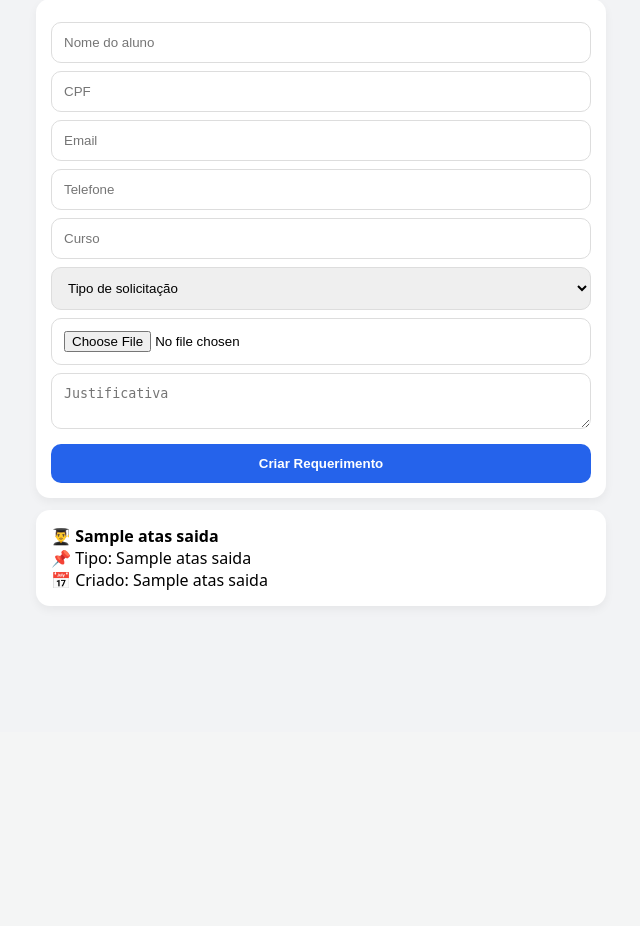
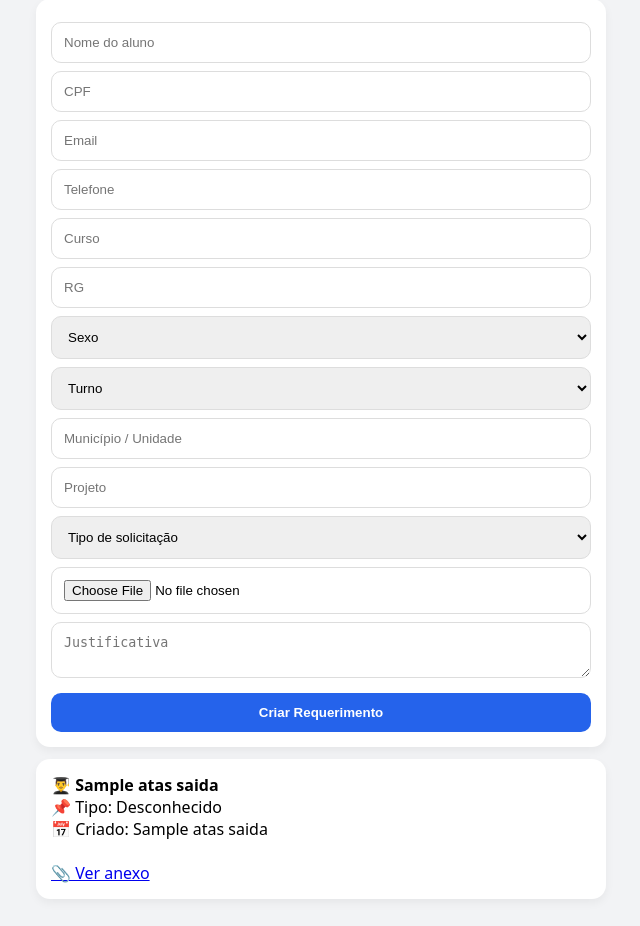
Before and after one commit to thiagoTBA/ata-online, a Flask app: page / in a window 1280 px wide. Shown: the part 68-994 px from the top of the page, without its empty margins (319-959 px from the left). Before the commit the page ends 658 px from the top, so only its background shows below. Run offline with Flask 3, Linux system fonts and the light colour scheme; the visitor is signed in with stand-in values (Sample User, id 1); tables that the repository leaves empty hold one stand-in row (values such as "Sample post"); a database or web service that is not in the repository returns one stand-in record (values such as "Sample title"); parts of the project's set-up code (start-up, migrations or seed data) failed here and were passed over; some libraries are stand-ins or nearby versions.

Commit message:
refatoracao2

```diff
--- a/app.py
+++ b/app.py
@@ -91,7 +91,32 @@ def log_action(user_id, acao, detalhes=""):
         db.close()
     except:
         pass
+# ---------------- HELPERS ----------------
 
+TIPOS = {
+    1: "Alterações Cadastrais",
+    2: "Mudança de Turno",
+    3: "Cancelamento de Matrícula",
+    4: "Declaração com Histórico",
+    5: "Declaração de Conclusão",
+    6: "Declaração de Matrícula",
+    7: "Declaração de Frequência",
+    8: "Declaração de Comparecimento",
+    9: "Declaração de Estágio",
+    10: "Declaração de Instrutoria",
+    11: "Revisão de Notas",
+    12: "2ª Via / Correção",
+    13: "2ª Chamada",
+    14: "Transferência",
+    15: "Certificação Intermediária",
+    16: "Histórico Escolar",
+    17: "Diploma/Certificado",
+    18: "Reoferta",
+    19: "Aproveitamento",
+    20: "Atividade Domiciliar",
+    21: "Justificativa de Faltas",
+    22: "Outros"
+}
 # ---------------- AUTH ----------------
 
 @app.route("/register", methods=["GET", "POST"])
@@ -201,35 +226,29 @@ def index():
     unidade_id = session.get("unidade_id")
     user_id = session.get("user_id")
 
-    if not role:
-        return redirect("/logout")
-
     db = get_db()
     cur = db.cursor()
 
     q = request.args.get("q", "").strip()
 
     try:
-        # 🔴 ADMIN
         if role == "admin":
             if q:
                 cur.execute("""
                     SELECT * FROM atas_saida
-                    WHERE destinatario ILIKE %s OR descricao ILIKE %s
+                    WHERE aluno_nome ILIKE %s
                     ORDER BY id DESC LIMIT 100
-                """, (f"%{q}%", f"%{q}%"))
+                """, (f"%{q}%",))
             else:
                 cur.execute("SELECT * FROM atas_saida ORDER BY id DESC LIMIT 100")
 
-        # 🟡 ADMIN UNIDADE
         elif role == "unit_admin":
             if q:
                 cur.execute("""
                     SELECT * FROM atas_saida
-                    WHERE unidade_id=%s
-                    AND (destinatario ILIKE %s OR descricao ILIKE %s)
+                    WHERE unidade_id=%s AND aluno_nome ILIKE %s
                     ORDER BY id DESC LIMIT 100
-                """, (unidade_id, f"%{q}%", f"%{q}%"))
+                """, (unidade_id, f"%{q}%"))
             else:
                 cur.execute("""
                     SELECT * FROM atas_saida
@@ -237,15 +256,13 @@ def index():
                     ORDER BY id DESC LIMIT 100
                 """, (unidade_id,))
 
-        # 🔵 USER
-        elif role == "user":
+        else:
             if q:
                 cur.execute("""
                     SELECT * FROM atas_saida
-                    WHERE usuario_id=%s
-                    AND (destinatario ILIKE %s OR descricao ILIKE %s)
+                    WHERE usuario_id=%s AND aluno_nome ILIKE %s
                     ORDER BY id DESC LIMIT 100
-                """, (user_id, f"%{q}%", f"%{q}%"))
+                """, (user_id, f"%{q}%"))
             else:
                 cur.execute("""
                     SELECT * FROM atas_saida
@@ -253,31 +270,25 @@ def index():
                     ORDER BY id DESC LIMIT 100
                 """, (user_id,))
 
-        # 🚨 QUALQUER COISA FORA DISSO
-        else:
-            return redirect("/logout")
-
         atas = cur.fetchall()
-
-    except Exception as e:
-        print("ERRO INDEX:", e)
-        return "Erro interno", 500
 
     finally:
         cur.close()
         db.close()
 
-    # 📊 métricas
     total = len(atas)
-    pendentes = len([a for a in atas if a[4] == "pendente"])
-    entregues = len([a for a in atas if a[4] == "entregue"])
+    pendentes = len([a for a in atas if a[8] in ["PENDENTE","EM_ATENDIMENTO"]])
+    aguardando = len([a for a in atas if a[8] == "AGUARDANDO_COORD"])
+    finalizados = len([a for a in atas if a[8] in ["DEFERIDO","INDEFERIDO"]])
 
     return render_template(
         "index.html",
         atas=atas,
+        tipos=TIPOS,
         total=total,
         pendentes=pendentes,
-        entregues=entregues,
+        aguardando=aguardando,
+        finalizados=finalizados,
         username=session.get("username")
     )
 
@@ -293,6 +304,11 @@ def add():
     email = request.form.get("email")
     telefone = request.form.get("telefone")
     curso = request.form.get("curso")
+    rg = request.form.get("rg")
+    sexo = request.form.get("sexo")
+    turno = request.form.get("turno")
+    municipio = request.form.get("municipio")
+    projeto = request.form.get("projeto")
 
     tipo = int(request.form["tipo"])
     justificativa = request.form.get("justificativa")
@@ -301,11 +317,26 @@ def add():
     file = request.files.get("anexo")
     anexo_url = None
 
+    allowed = (".pdf", ".png", ".jpg", ".jpeg")
+
     if file and file.filename:
+        filename = file.filename.lower()
+
+        if not filename.endswith(allowed):
+            return "Arquivo inválido"
+
+        # 🔒 limite de tamanho (opcional mas recomendado)
+        file.seek(0, os.SEEK_END)
+        size = file.tell()
+        file.seek(0)
+
+        if size > 5 * 1024 * 1024:
+            return "Arquivo muito grande (máx 5MB)"
+
         result = cloudinary.uploader.upload(file)
         anexo_url = result["secure_url"]
 
-    # 🔥 regra
+    # 🔥 regra de fluxo
     if tipo in [2,11,13,18,19,20,21,22]:
         status = "AGUARDANDO_COORD"
     else:
@@ -319,12 +350,14 @@ def add():
         (aluno_nome, cpf, email, telefone, curso,
          tipo, justificativa, status,
          anexo_url,
+         rg, sexo, turno, municipio, projeto,
          usuario_id, unidade_id)
-        VALUES (%s,%s,%s,%s,%s,%s,%s,%s,%s,%s,%s)
+        VALUES (%s,%s,%s,%s,%s,%s,%s,%s,%s,%s,%s,%s,%s,%s,%s,%s)
     """, (
         aluno_nome, cpf, email, telefone, curso,
         tipo, justificativa, status,
         anexo_url,
+        rg, sexo, turno, municipio, projeto,
         session["user_id"], session["unidade_id"]
     ))
 
@@ -486,16 +519,15 @@ def admin_users():
 
     # ---------------- UPDATE ----------------
     if request.method == "POST":
-        user_id = request.form.get("user_id")
+        user_id = int(request.form.get("user_id"))
         new_unidade = request.form.get("unidade_id")
         new_role = request.form.get("role")
 
         if new_role not in ["user", "unit_admin", "admin"]:
             return "Role inválido", 400
 
-        # 🔴 ADMIN → pode tudo
         if role == "admin":
-            if int(user_id) == session["user_id"] and new_role != "admin":
+            if user_id == session["user_id"] and new_role != "admin":
                 return "Você não pode remover seu próprio admin", 400
 
             cur.execute("""
@@ -504,8 +536,7 @@ def admin_users():
                 WHERE id=%s
             """, (new_unidade, new_role, user_id))
 
-        # 🟡 UNIT_ADMIN → limitado
-        else:
+        elif role == "unit_admin":
             if new_role == "admin":
                 return "Sem permissão", 403
 
@@ -516,6 +547,31 @@ def admin_users():
             """, (new_role, user_id, unidade_id))
 
         db.commit()
+
+    # ---------------- LISTAGEM ----------------
+    if role == "admin":
+        cur.execute("""
+            SELECT id, username, role, created_at, unidade_id
+            FROM usuarios
+            ORDER BY id
+        """)
+    else:
+        cur.execute("""
+            SELECT id, username, role, created_at, unidade_id
+            FROM usuarios
+            WHERE unidade_id=%s
+            ORDER BY id
+        """, (unidade_id,))
+
+    users = cur.fetchall()
+
+    cur.execute("SELECT id, nome FROM unidades ORDER BY nome")
+    unidades = cur.fetchall()
+
+    cur.close()
+    db.close()
+
+    return render_template("admin_users.html", users=users, unidades=unidades)
 
     # ---------------- LISTAGEM ----------------
     if role == "admin":
--- a/templates/index.html
+++ b/templates/index.html
@@ -89,6 +89,23 @@ button {
   <input name="email" placeholder="Email">
   <input name="telefone" placeholder="Telefone">
   <input name="curso" placeholder="Curso">
+  <input name="rg" placeholder="RG">
+
+<select name="sexo">
+  <option value="">Sexo</option>
+  <option value="M">Masculino</option>
+  <option value="F">Feminino</option>
+</select>
+
+<select name="turno">
+  <option value="">Turno</option>
+  <option value="manha">Manhã</option>
+  <option value="tarde">Tarde</option>
+  <option value="noite">Noite</option>
+</select>
+
+<input name="municipio" placeholder="Município / Unidade">
+<input name="projeto" placeholder="Projeto">
 
   <select name="tipo" required>
     <option value="">Tipo de solicitação</option>
@@ -117,7 +134,7 @@ button {
 <div class="card">
 
   <b>👨‍🎓 {{ a[1] }}</b><br>
-  📌 Tipo: {{ a[6] }}<br>
+  📌 Tipo: {{ tipos.get(a[6], "Desconhecido") }}<br>
   📅 Criado: {{ a[14] }}<br>
 
   <!-- STATUS -->
@@ -132,6 +149,11 @@ button {
   {% elif a[8] == "INDEFERIDO" %}
     <div class="tag no">🔴 Indeferido</div>
   {% endif %}
+  <!-- 📎 ANEXO (AQUI) -->
+{% if a[18] %}
+  <br>
+  <a href="{{ a[18] }}" target="_blank">📎 Ver anexo</a>
+{% endif %}
 
   <!-- SECRETARIA -->
   {% if session["role"] in ["admin","unit_admin"] and not a[10] %}
```
